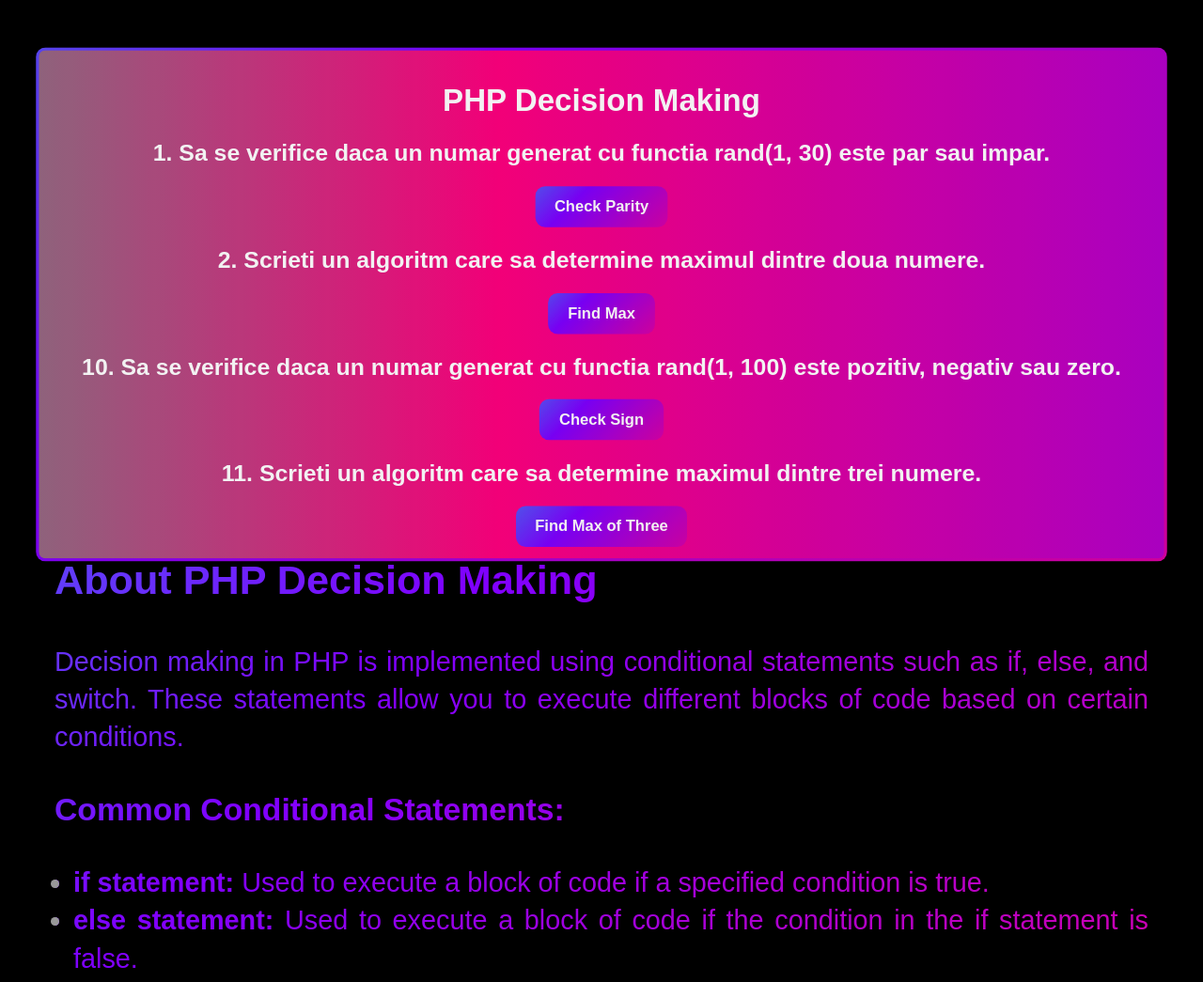
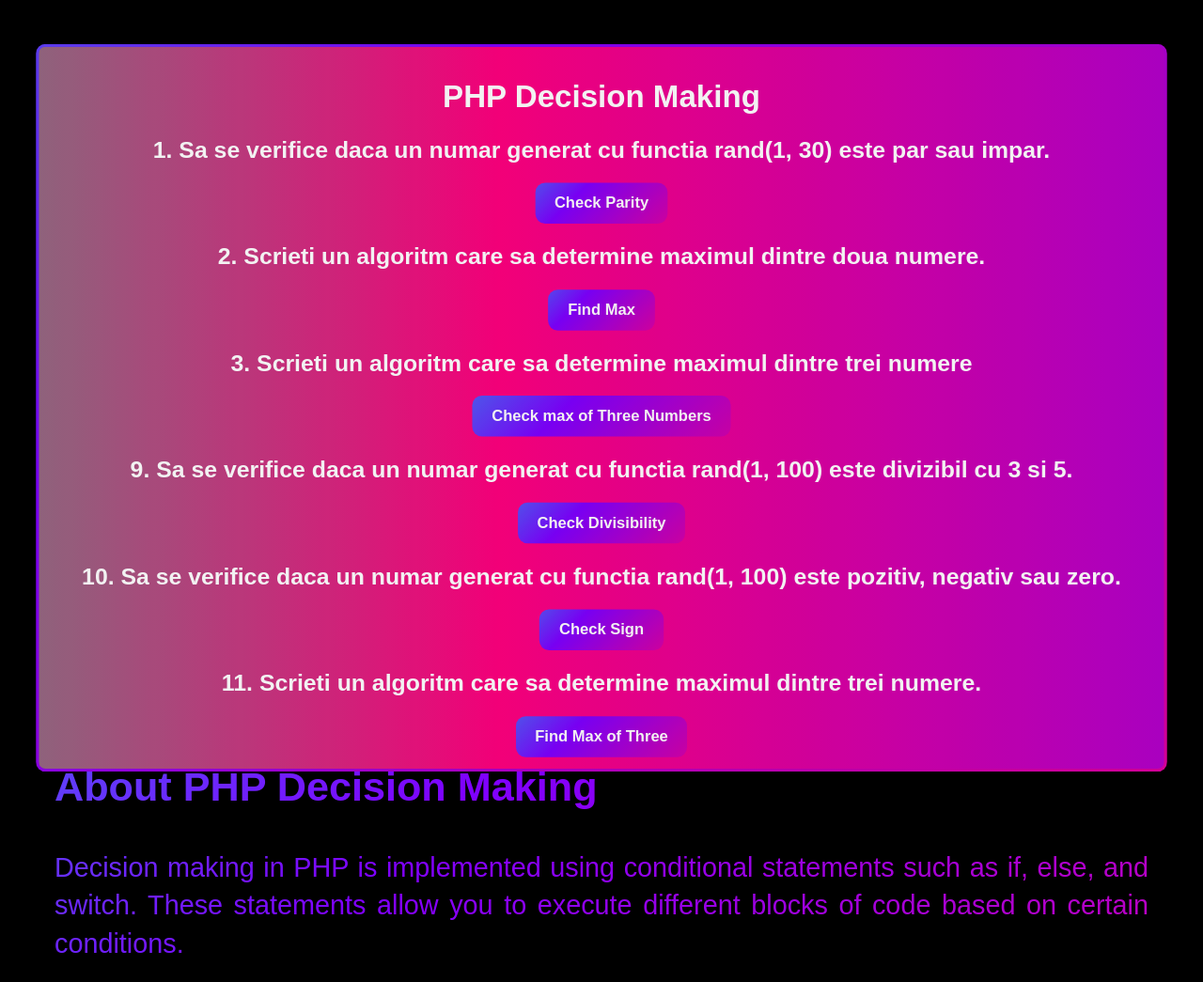
Before and after one commit to AlinRosca10/PHP_CORE, a PHP site: page /EXERCITII_PHP/decizii.php in a window 1280 px wide. Shown: the top 1045 px of the page at 94% size. Run offline with PHP 8.4, Linux system fonts and the light colour scheme.

Commit message:
Write an algorithm to determine the maximum of three numbers.

```diff
--- a/decizii.php
+++ b/decizii.php
@@ -75,6 +75,53 @@
 
         ?>
 
+        <h2>3. Scrieti un algoritm care sa determine maximul dintre trei numere</h2>
+        <form method="post">
+            <button type="submit" name="find_max_of_three" class="aurora-button">Check max of Three Numbers</button>
+        </form>
+        <?php
+
+        if (isset($_POST['find_max_of_three'])) {
+
+            $num1 = rand(0, 100);
+            $num2 = rand(0, 100);
+            $num3 = rand(0, 100);
+            echo "<p>Generated numbers: $num1, $num2, and $num3</p>";
+
+            if ($num1 >= $num2 && $num1 >= $num3) {
+                echo "<p>The maximum number is $num1.</p>";
+            } elseif ($num2 >= $num1 && $num2 >= $num3) {
+                echo "<p>The maximum number is $num2.</p>";
+            } else {
+                echo "<p>The maximum number is $num3.</p>";
+            }
+        }
+            if (isset($_POST['find_max_of_three'])) {
+                echo '<a href="decizii.php" class="aurora-input">Try Again</a>';
+            }
+            ?>
+
+        <h2>9. Sa se verifice daca un numar generat cu functia rand(1, 100) este divizibil cu 3 si 5.</h2>
+        <form method="post">
+            <button type="submit" name="check_divisibility" class="aurora-button">Check Divisibility</button>
+        </form>
+        <?php
+            if (isset($_POST['check_divisibility'])) {
+
+                $number = rand(1, 100);
+                echo "<p>Generated number: $number</p>";
+
+                if ($number % 3 == 0 && $number % 5 == 0) {
+                    echo "<p>The number $number is divisible by both 3 and 5.</p>";
+                } else {
+                    echo "<p>The number $number is not divisible by both 3 and 5.</p>";
+                }
+            }
+
+            if (isset($_POST['check_divisibility'])) {
+                echo '<a href="decizii.php" class="aurora-input">Try Again</a>';
+            }
+        ?>
 
         <h2>10. Sa se verifice daca un numar generat cu functia rand(1, 100) este pozitiv, negativ sau zero.</h2>
         <form method="post">
```
